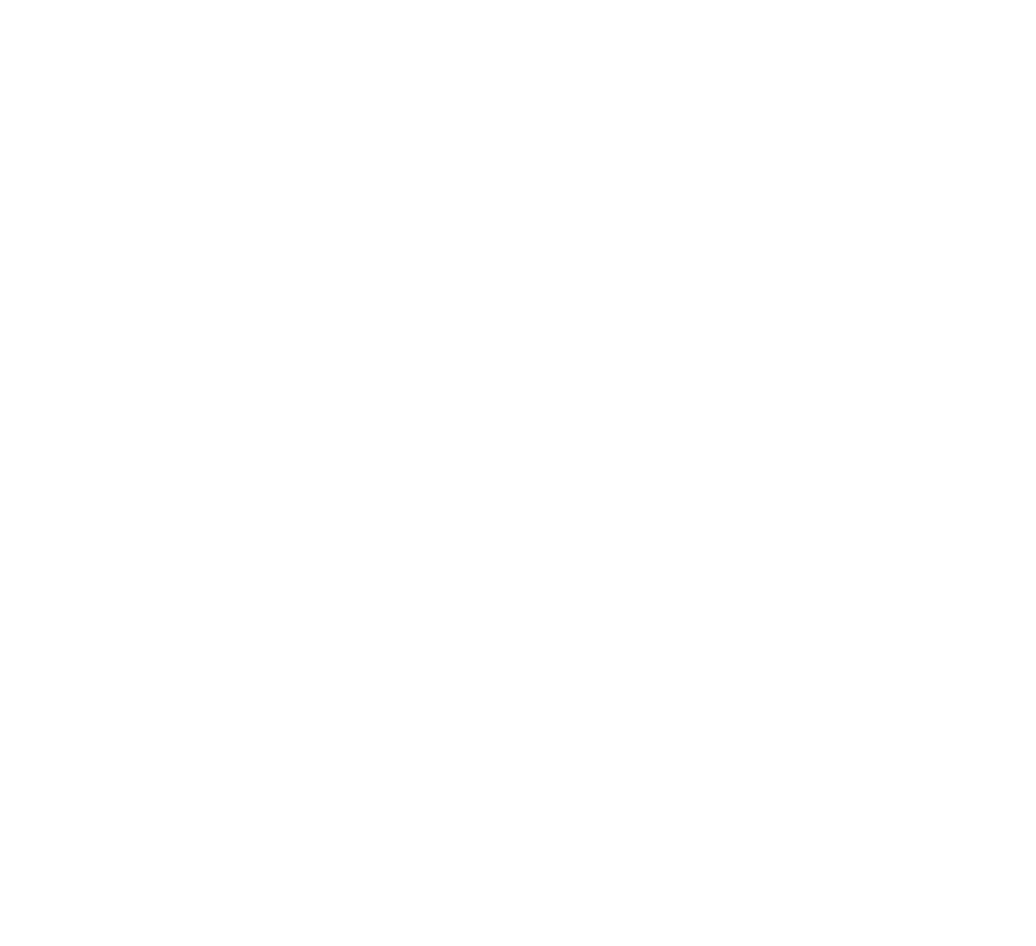
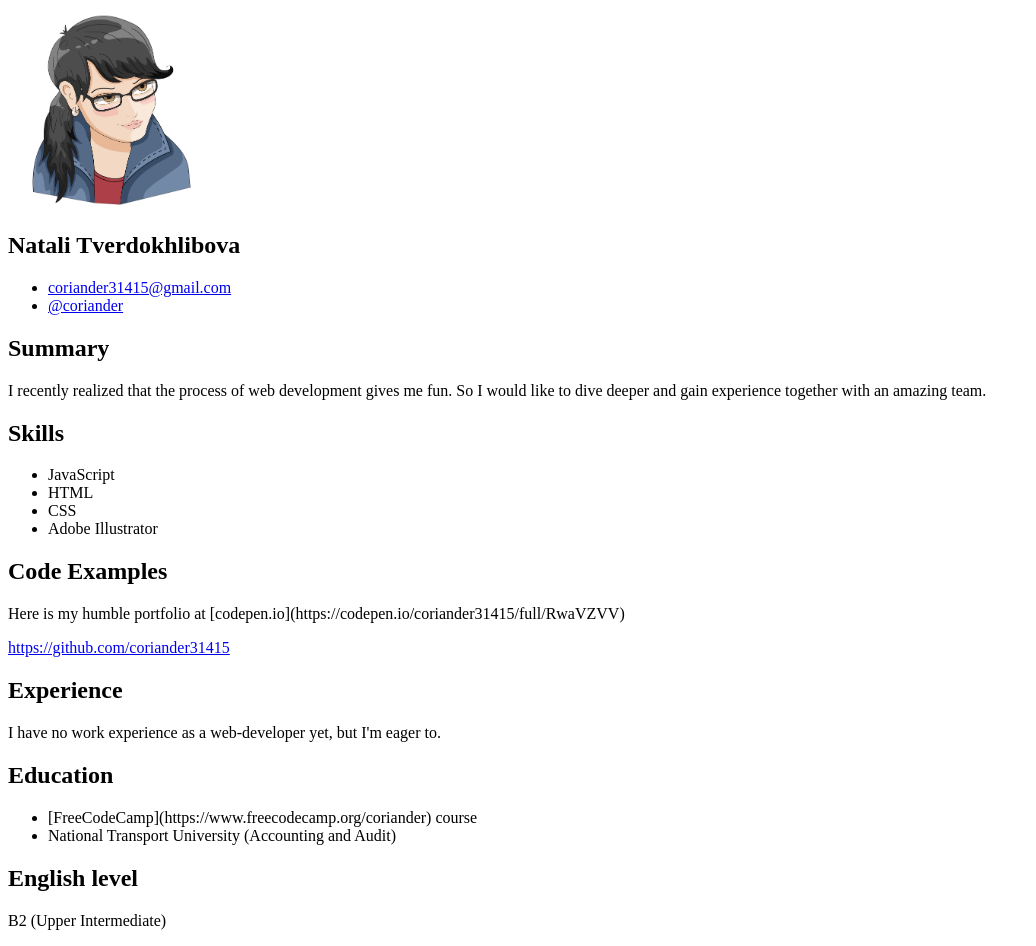
Before and after one commit to coriander31415/rsschool-cv, a plain HTML site: page index.html in a window 1280 px wide. Shown: the whole page, without its empty margins (0-1036 px from the left). Before the commit the page ends 800 px from the top, so only its background shows below. Drawn offline with Linux system fonts and the light colour scheme.

Commit message:
refactor: create base index.html structure

```diff
--- a/index.html
+++ b/index.html
@@ -9,6 +9,64 @@
 </head>
 
 <body>
+    <main>
+        <section>
+            <div class="me">
+                <img src="./image.jpg" alt="image" width="200" height="200">
+                <h1 class="name">Natali Tverdokhlibova</h1>
+            </div>
+            <div class="contacts">
+                <ul>
+                    <li class="icon email"><a href="mailto:coriander31415@gmail.com">coriander31415@gmail.com</a></li>
+                    <li class="icon telegram"><a href="Telegram:@coriander31415">@coriander</a></li>
+                </ul>
+            </div>
+        </section>
+
+        <section class="section-info">
+            <h2 class="title">Summary</h2>
+            <p class="summary">
+                I recently realized that the process of web development gives me fun. So I would like to dive deeper and gain experience together with an amazing team.
+            </p>
+        </section>
+
+        <section class="section-info">
+            <h2 class="title">Skills</h2>
+            <ul class="skills">
+                <li class="icon js">JavaScript</li>
+                <li class="icon html">HTML</li>
+                <li class="icon css">CSS</li>
+                <li class="icon AI">Adobe Illustrator</li>
+            </ul>
+        </section>
+
+        <section class="section-info">
+            <h2 class="title">Code Examples</h2>
+            <p>Here is my humble portfolio at [codepen.io](https://codepen.io/coriander31415/full/RwaVZVV)</p>
+            <a class="code" href="https://github.com/coriander31415">https://github.com/coriander31415</a>
+        </section>
+
+        <section class="section-info">
+            <h2 class="title">Experience</h2>
+            <p class="experience">I have no work experience as a web-developer yet, but I'm eager to.</p>
+        </section>
+
+        <section class="section-info">
+            <h2 class="title">Education</h2>
+            <ul class="education">
+                <li class="icon js">[FreeCodeCamp](https://www.freecodecamp.org/coriander) course</li>
+                <li class="icon html">National Transport University (Accounting and Audit) </li>
+            </ul>
+        </section>
+
+        <section class="section-info">
+            <h2 class="title">English level</h2>
+            <p class="english">
+                B2 (Upper Intermediate)
+            </p>
+        </section>
+
+    </main>
 
 </body>
 
```
Also changed, not shown: image.jpg (added).
